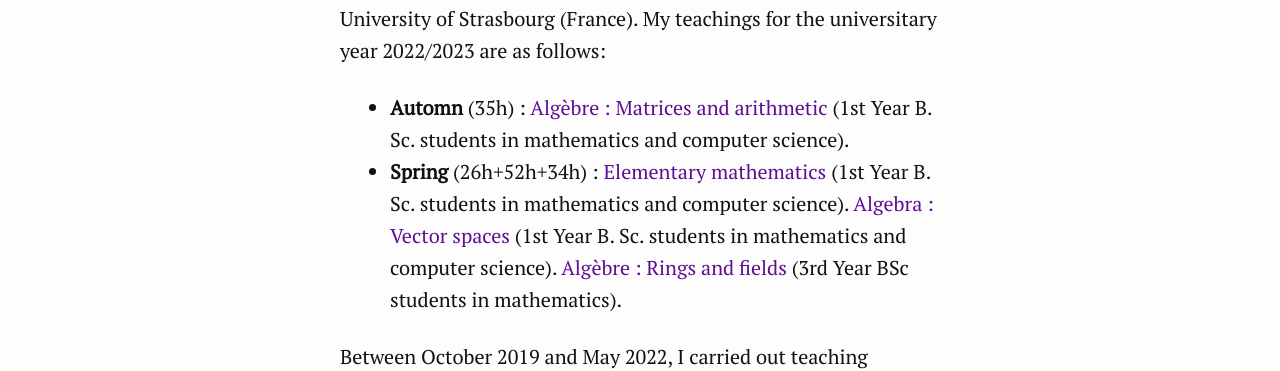
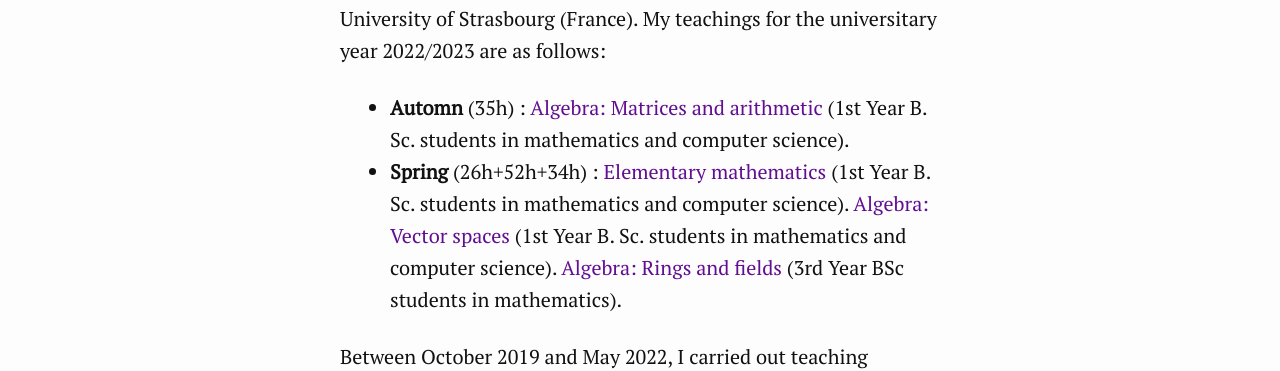
Before and after one commit to khalefyaddaden/khalefyaddaden.github.io, a Jekyll site: the page built from teaching.markdown, in a window 1280 px wide. Shown: the part 236-607 px from the top of the page. Built offline with Jekyll 4.4.1, drawn with Linux system fonts in a browser that asks for light colours.

Commit message:
Update teaching.markdown

```diff
--- a/teaching.markdown
+++ b/teaching.markdown
@@ -6,11 +6,11 @@ lang: en
 
 Since october 2022, I am a temporary teaching and research assistant at the *UFR de Mathématiques et Informatique* of the University of Strasbourg (France). My teachings for the universitary year 2022/2023 are as follows:
 - **Automn** (35h) :
-[Algèbre : Matrices and arithmetic](https://mathinfo.unistra.fr/en/courses/diplome-duniversite/du-cursus-master-ingenierie-cmi-informatique-image-realite-virtuelle-interactions-et-jeux/rof/FH197/FRUAI0673021VCOEN897/) (1st Year B. Sc. students in mathematics and computer science).
+[Algebra: Matrices and arithmetic](https://mathinfo.unistra.fr/en/courses/diplome-duniversite/du-cursus-master-ingenierie-cmi-informatique-image-realite-virtuelle-interactions-et-jeux/rof/FH197/FRUAI0673021VCOEN897/) (1st Year B. Sc. students in mathematics and computer science).
 - **Spring** (26h+52h+34h) :
 [Elementary mathematics](https://mathinfo.unistra.fr/formations/licence/mathematiques/rof/ME14/FRUAI0673021VCOEN896/) (1st Year B. Sc. students in mathematics and computer science).
-[Algebra : Vector spaces](https://mathinfo.unistra.fr/formations/licence/double-licence-mathematiques-economie/rof/ME19/FRUAI0673021VCOEN902/) (1st Year B. Sc. students in mathematics and computer science).
-[Algèbre : Rings and fields](https://mathinfo.unistra.fr/formations/licence/mathematiques/rof/ME14/FRUAI0673021VCOEN28910/) (3rd Year BSc students in mathematics).
+[Algebra: Vector spaces](https://mathinfo.unistra.fr/formations/licence/double-licence-mathematiques-economie/rof/ME19/FRUAI0673021VCOEN902/) (1st Year B. Sc. students in mathematics and computer science).
+[Algebra: Rings and fields](https://mathinfo.unistra.fr/formations/licence/mathematiques/rof/ME14/FRUAI0673021VCOEN28910/) (3rd Year BSc students in mathematics).
 
 Between October 2019 and May 2022, I carried out teaching missions at *UFR de Mathématiques et Informatique* of the University of Strasbourg (France). Repartition of my teachings during the two semesters of the universitary year is as follows:
 - **Automn** (24h) : [Elementary mathematics](https://mathinfo.unistra.fr/formations/licence/mathematiques/rof/ME14/FRUAI0673021VCOEN896/) (1st Year B. Sc. students in mathematics and computer science).
```
